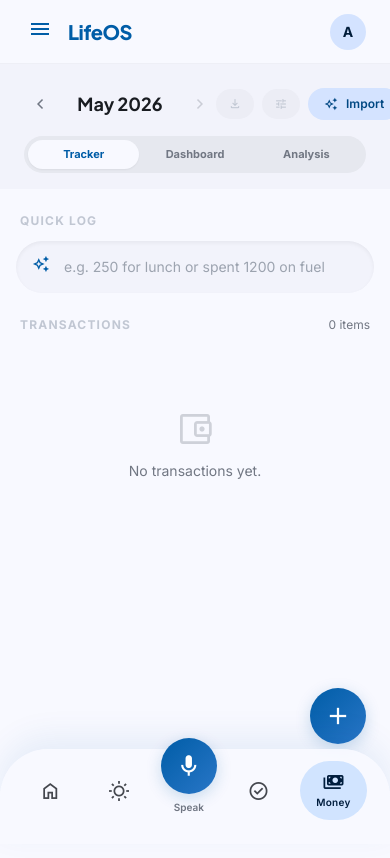
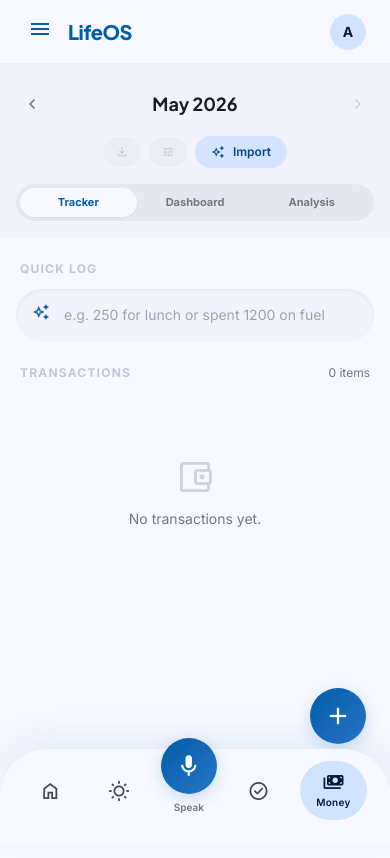
Before and after one commit to anudeep-2731/LifeOS, a React (Vite) app: page /money in a window 390 px wide. Shown: the top 858 px of the page. Built offline with nearby package versions, Linux system fonts and the light colour scheme.

Commit message:
Fix horizontal UI overflow on mobile viewport in Money tab

```diff
--- a/src/views/MoneyTab.jsx
+++ b/src/views/MoneyTab.jsx
@@ -181,8 +181,8 @@
   if (!editing && val === 0) {
     return (
       <button onClick={() => setEditing(true)} className="flex items-center justify-between w-full p-3 rounded-2xl bg-surface-container hover:bg-surface-container-high transition-all">
-        <span className="text-xs text-outline">{category}</span>
-        <Icon name="add" size={16} className="text-outline" />
+        <span className="text-xs text-outline truncate mr-2">{category}</span>
+        <Icon name="add" size={16} className="text-outline flex-shrink-0" />
       </button>
     );
   }
@@ -200,8 +200,8 @@
 
   return (
     <button onClick={() => setEditing(true)} className={cn("flex items-center justify-between w-full p-3 rounded-2xl border transition-all", bgClass, borderClass)}>
-      <span className={cn("text-xs font-bold", colorClass)}>{category}</span>
-      <span className={cn("text-sm font-headline font-bold", colorClass)}>
+      <span className={cn("text-xs font-bold truncate mr-2", colorClass)}>{category}</span>
+      <span className={cn("text-sm font-headline font-bold flex-shrink-0", colorClass)}>
         {hideAmount ? '₹••••' : `₹${val.toLocaleString()}`}
       </span>
     </button>
@@ -471,9 +471,9 @@
     <div className="flex flex-col min-h-screen">
 
       {/* Header */}
-      <div className="pt-6 px-6 pb-4 bg-surface-container-low">
-        <div className="flex items-center justify-between mb-4">
-          <div className="flex items-center gap-1">
+      <div className="pt-6 px-4 sm:px-6 pb-4 bg-surface-container-low">
+        <div className="flex flex-col sm:flex-row items-center justify-between gap-4 mb-4">
+          <div className="flex items-center justify-between w-full sm:w-auto gap-1">
             <button
               onClick={() => {
                 const [y, m] = selectedMonth.split('-').map(Number);
```
